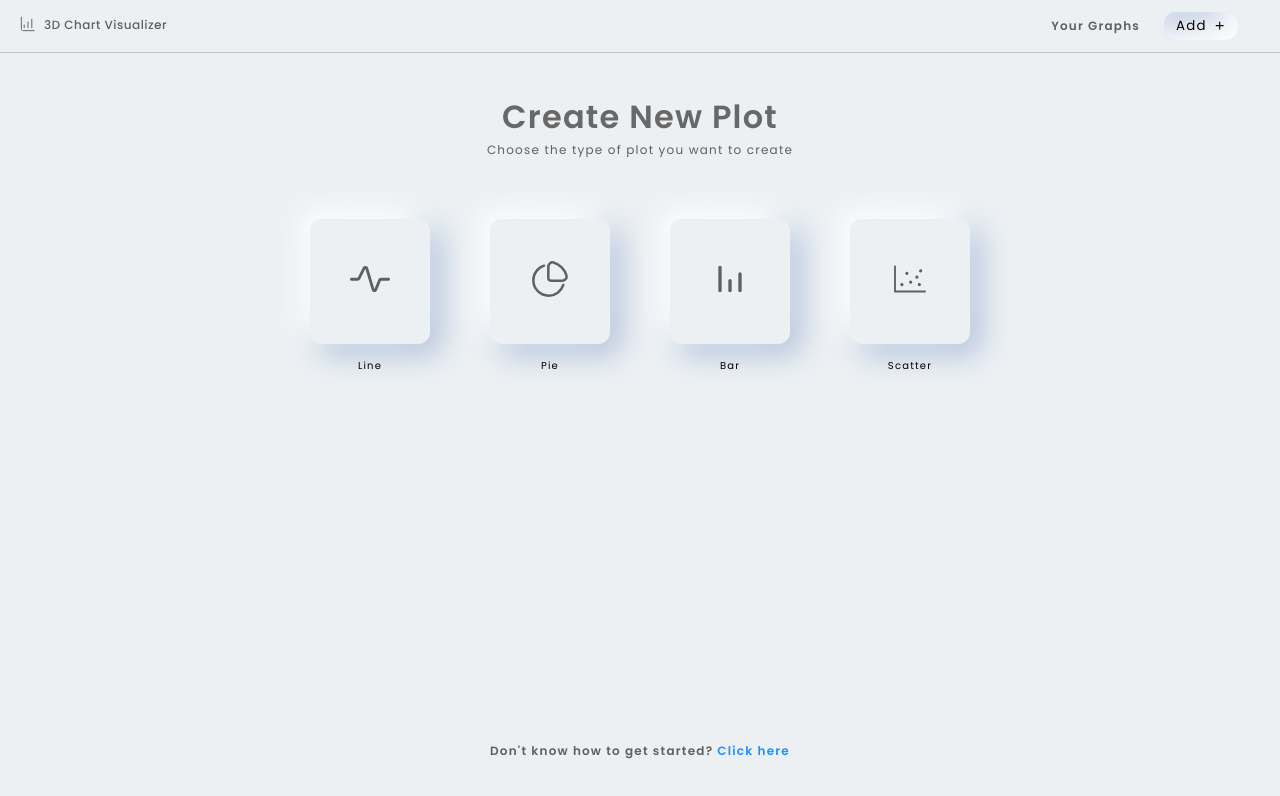
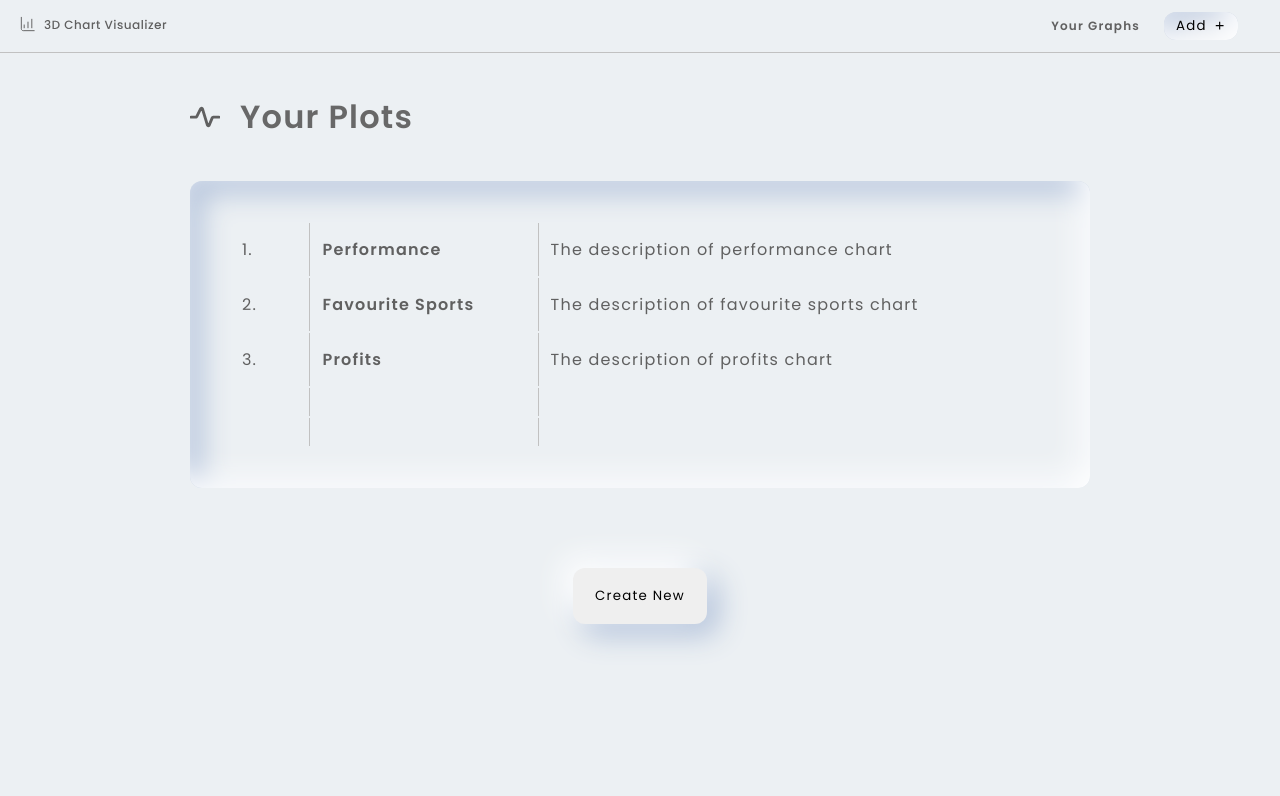
Before and after one commit to SWS-5007/3D-Charts_React, a React (Create React App) app: page /plots in a window 1280 px wide. Shown: the top 796 px of the page. Built offline with nearby package versions, Linux system fonts and the light colour scheme.

Commit message:
Plots Page

```diff
--- a/src/App.js
+++ b/src/App.js
@@ -6,12 +6,13 @@ import Pie from "./components/Pie";
 import ClosedCylinder from "./components/ClosedCylinder";
 import Navbar from "./components/Navbar";
 import NewChart from "./components/NewChart";
+import Plots from "./components/Plots";
 
 function App() {
   return (
     <>
       <Navbar />
-      <NewChart />
+      <Plots />
       {/* <Canvas camera={{ position: [5, 6, 10] }}>
         <Line />
       </Canvas> */}
--- a/src/components/NewChart.jsx
+++ b/src/components/NewChart.jsx
@@ -2,7 +2,7 @@ import React from "react";
 
 const NewChart = () => {
   return (
-    <section className="container container-center">
+    <section className="container">
       <div className="create-new-plot">
         <header>
           <h1>Create New Plot</h1>
--- a/src/components/Plots.jsx
+++ b/src/components/Plots.jsx
@@ -1,7 +1,74 @@
 import React from "react";
 
 const Plots = () => {
-  return <div>Plots</div>;
+  return (
+    <section className="container plots-container">
+      <header className="plots-header">
+        <svg
+          width="30"
+          height="30"
+          viewBox="0 0 30 30"
+          fill="none"
+          xmlns="http://www.w3.org/2000/svg"
+        >
+          <g clip-path="url(#clip0_10_20)">
+            <path
+              d="M1.07141 15.1714H5.76427C5.96186 15.1691 6.1553 15.1144 6.32475 15.0127C6.4942 14.911 6.63356 14.7661 6.72855 14.5928L10.5857 6.87855C10.6808 6.68649 10.8323 6.52811 11.02 6.42468C11.2077 6.32126 11.4225 6.27774 11.6357 6.29998C11.848 6.31433 12.0506 6.39417 12.2156 6.52849C12.3807 6.66281 12.5 6.84501 12.5571 7.04998L17.3357 22.95C17.3984 23.1657 17.5273 23.3562 17.7042 23.4946C17.8811 23.633 18.097 23.7124 18.3214 23.7214C18.5317 23.7144 18.7353 23.6457 18.9068 23.5237C19.0783 23.4018 19.2101 23.2321 19.2857 23.0357L22.2214 15.8571C22.3022 15.6558 22.4412 15.483 22.6206 15.3609C22.7999 15.2388 23.0116 15.1728 23.2286 15.1714H28.9286"
+              stroke="#606060"
+              stroke-width="2.85714"
+              stroke-linecap="round"
+              stroke-linejoin="round"
+            />
+          </g>
+          <defs>
+            <clipPath id="clip0_10_20">
+              <rect width="30" height="30" fill="white" />
+            </clipPath>
+          </defs>
+        </svg>
+        <h1>Your Plots</h1>
+      </header>
+      <div className="plots">
+        <table className="plots-table">
+          <tr>
+            <td>1.</td>
+            <td>
+              <strong>Performance</strong>
+            </td>
+            <td>The description of performance chart</td>
+          </tr>
+          <tr>
+            <td>2.</td>
+            <td>
+              <strong>Favourite Sports</strong>
+            </td>
+            <td>The description of favourite sports chart</td>
+          </tr>
+          <tr>
+            <td>3.</td>
+            <td>
+              <strong>Profits</strong>
+            </td>
+            <td>The description of profits chart</td>
+          </tr>
+          <tr>
+            <td></td>
+            <td></td>
+            <td></td>
+          </tr>
+          <tr>
+            <td></td>
+            <td></td>
+            <td></td>
+          </tr>
+        </table>
+      </div>
+
+      <footer className="plots-footer">
+        <button className="btn-primary">Create New</button>
+      </footer>
+    </section>
+  );
 };
 
 export default Plots;
--- a/src/sass/main.scss
+++ b/src/sass/main.scss
@@ -36,6 +36,7 @@ body {
   width: 100%;
   display: block;
   margin: 4rem auto;
+  max-width: 1080px;
 }
 
 // Typography
@@ -87,6 +88,11 @@ button {
   justify-content: center;
   align-items: center;
   gap: 0.6rem;
+}
+
+.btn-primary {
+  box-shadow: -10px -10px 30px 0 #fff, 10px 10px 30px 0 #acbdd8;
+  padding: 1.8rem 2.2rem;
 }
 
 // Navbar
@@ -156,3 +162,49 @@ nav {
   grid-template: repeat(1, 1fr) / repeat(4, 1fr);
   gap: 6rem;
 }
+
+// Plots
+
+.plots-container {
+  max-width: 900px;
+}
+
+.plots-header {
+  display: flex;
+  justify-content: flex-start;
+  align-items: center;
+  gap: 2rem;
+}
+
+.plots {
+  min-height: 300px;
+  margin-top: 4rem;
+  box-shadow: inset -10px -10px 30px 0 #fff, inset 10px 10px 30px 0 #acbdd8;
+  border-radius: 12px;
+  padding: 4rem;
+}
+
+.plots-table {
+  width: 100%;
+  font-size: 1.6rem;
+  color: $colorDark;
+}
+
+td {
+  min-width: 60px;
+  padding: 1.4rem 1rem;
+  border-right: 1px solid $colorLight;
+}
+
+td:last-child {
+  border: none;
+}
+
+.plots-footer {
+  margin-top: 8rem;
+  display: flex;
+  justify-content: center;
+  align-items: center;
+  flex-direction: column;
+  gap: 6rem;
+}
--- a/src/styles/styles.css
+++ b/src/styles/styles.css
@@ -25,6 +25,7 @@ body {
   width: 100%;
   display: block;
   margin: 4rem auto;
+  max-width: 1080px;
 }
 
 h1 {
@@ -70,6 +71,11 @@ button {
   justify-content: center;
   align-items: center;
   gap: 0.6rem;
+}
+
+.btn-primary {
+  box-shadow: -10px -10px 30px 0 #fff, 10px 10px 30px 0 #acbdd8;
+  padding: 1.8rem 2.2rem;
 }
 
 nav {
@@ -131,4 +137,48 @@ nav {
   gap: 6rem;
 }
 
+.plots-container {
+  max-width: 900px;
+}
+
+.plots-header {
+  display: flex;
+  justify-content: flex-start;
+  align-items: center;
+  gap: 2rem;
+}
+
+.plots {
+  min-height: 300px;
+  margin-top: 4rem;
+  box-shadow: inset -10px -10px 30px 0 #fff, inset 10px 10px 30px 0 #acbdd8;
+  border-radius: 12px;
+  padding: 4rem;
+}
+
+.plots-table {
+  width: 100%;
+  font-size: 1.6rem;
+  color: #606060;
+}
+
+td {
+  min-width: 60px;
+  padding: 1.4rem 1rem;
+  border-right: 1px solid #c1c1c1;
+}
+
+td:last-child {
+  border: none;
+}
+
+.plots-footer {
+  margin-top: 8rem;
+  display: flex;
+  justify-content: center;
+  align-items: center;
+  flex-direction: column;
+  gap: 6rem;
+}
+
 /*# sourceMappingURL=styles.css.map */
```
Also changed, not shown: 1 other file (tests, documents, lock files or other folders).
